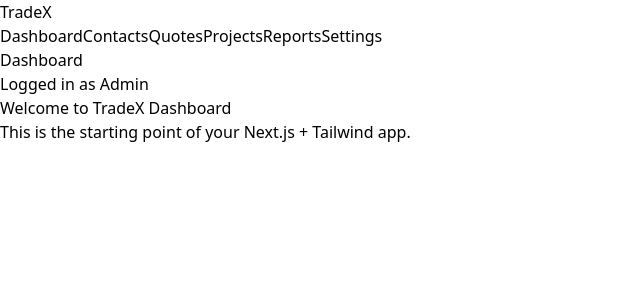
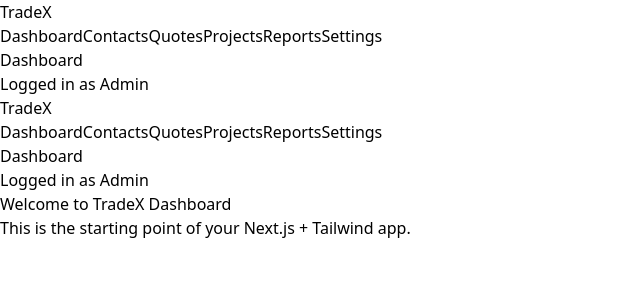
Before and after one commit to iain-armitage/TradeX, a Next.js app: page / in a window 1280 px wide. Shown: the top 300 px of the page, without its empty margins (0-640 px from the left). Built offline with nearby package versions, Linux system fonts and the light colour scheme.

Commit message:
Update _app.js

```diff
--- a/pages/_app.js
+++ b/pages/_app.js
@@ -1,5 +1,13 @@
-import '../styles/globals.css';
+// pages/_app.js
+import Layout from "../components/Layout";
+import "../styles/globals.css";
 
-export default function MyApp({ Component, pageProps }) {
-  return <Component {...pageProps} />;
+function MyApp({ Component, pageProps }) {
+  return (
+    <Layout>
+      <Component {...pageProps} />
+    </Layout>
+  );
 }
+
+export default MyApp;
```
